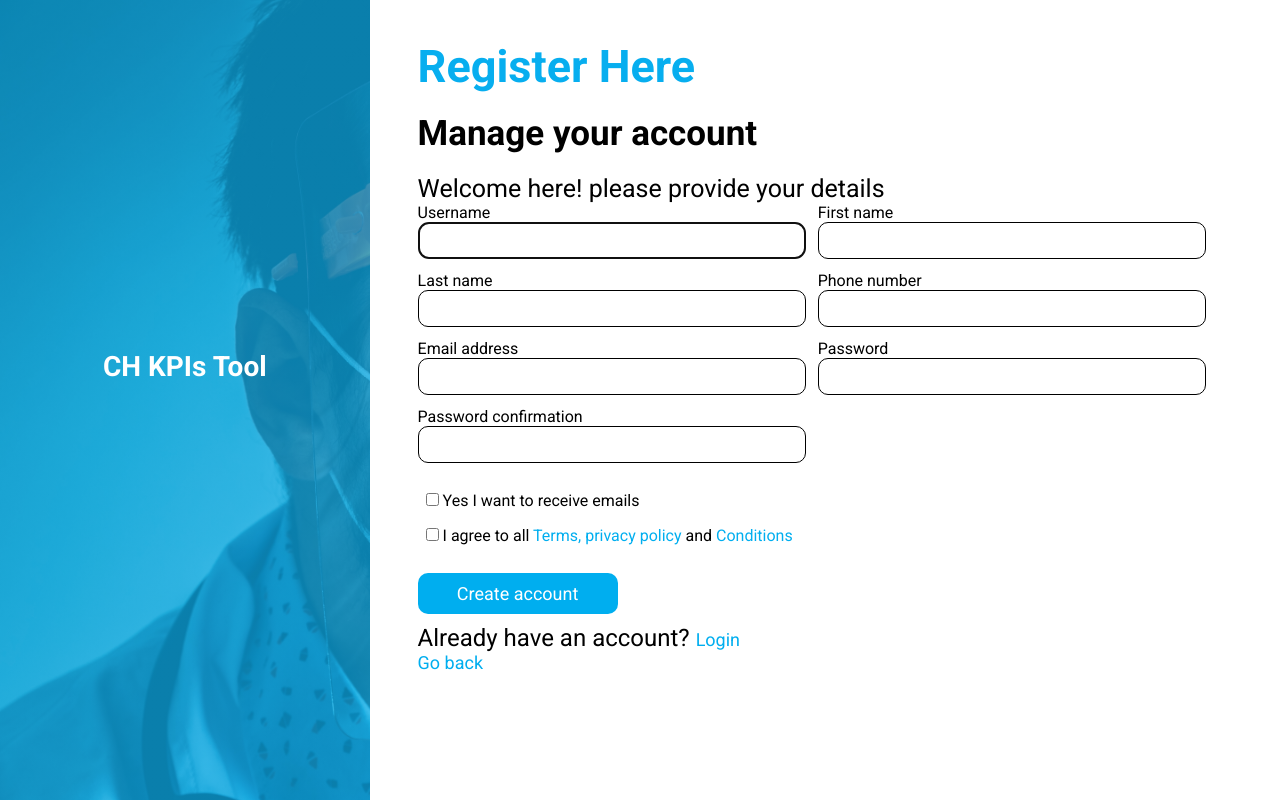
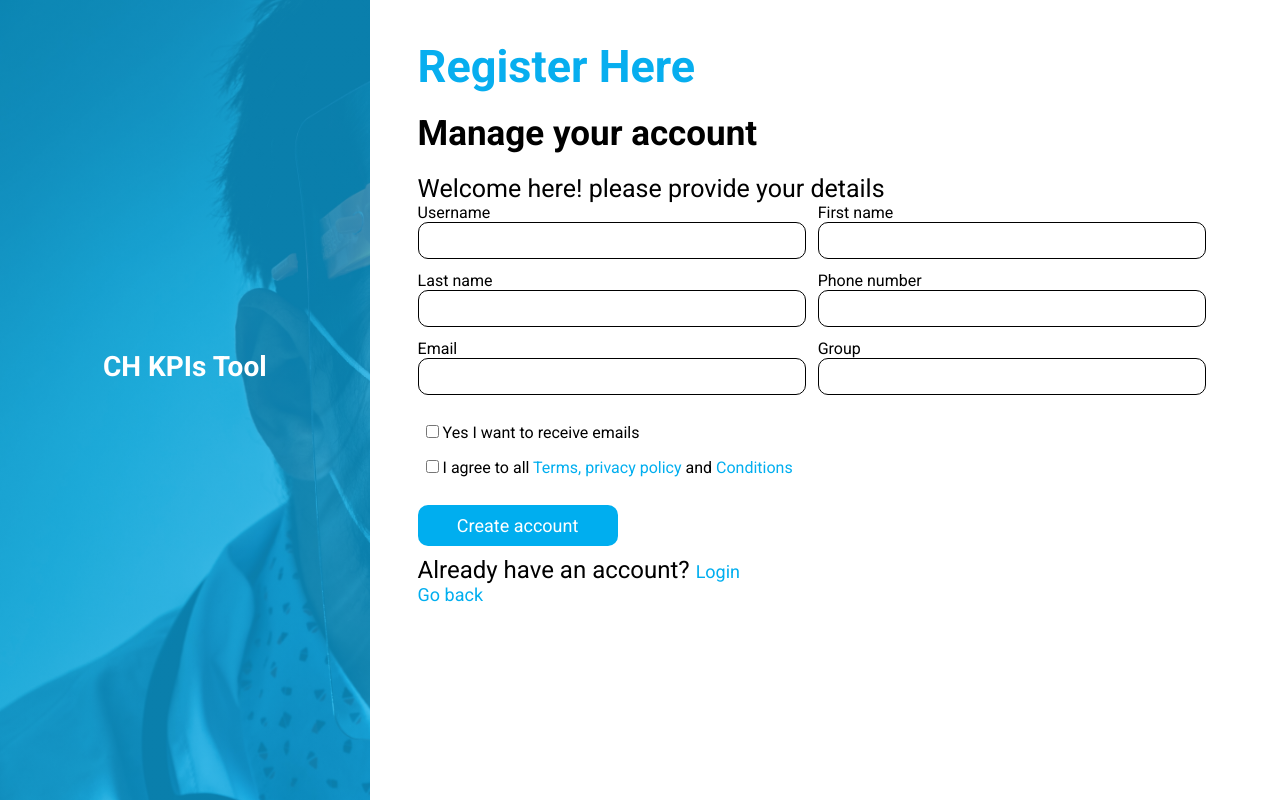
Before and after one commit to csrltd/ch-kpis-tool, a Django app: template templates/authentication/signup.html in a window 1280 px wide. Run offline with Django 4.2, Linux system fonts and the light colour scheme; the template is opened without the code that fills it: values that come from a table or form of the project are taken from there, others are empty; tables that the repository leaves empty hold one stand-in row (values such as "Sample post"); form fields are guessed from the names that the template uses; parts of the project's set-up code (start-up, migrations or seed data) failed here and were passed over.

Commit message:
Edited the UserRegistration form and signup view

```diff
--- a/dashboard/forms.py
+++ b/dashboard/forms.py
@@ -1,17 +1,18 @@
 from django import forms
 from django.contrib.auth.forms import UserCreationForm
 from django.contrib.auth.models import User
-from .models import Hospital, Patient, Measures, Census, Turnover, Hiring
+from .models import Hospital, Patient
+from django.contrib.auth.models import Group
 from django.forms import ModelForm, TextInput, Select, RadioSelect, DateTimeInput, NumberInput
 
 
 class UserRegistration(UserCreationForm):
     phone_number = forms.CharField(max_length=255)
-
+    group = forms.ModelChoiceField(queryset=Group.objects.all())
     class Meta:
         model = User
         fields = ['username', 'first_name', 'last_name',
-                  'phone_number', 'email', 'password1', 'password2']
+                  'phone_number', 'email', 'group']
 
     def clean_email(self):
         email = self.cleaned_data.get('email')
@@ -59,7 +60,6 @@ class patientForm(ModelForm):
             'birthday': DateTimeInput(attrs={'type': 'datetime-local'}),
             'admission_date': DateTimeInput(attrs={'type': 'datetime-local'}),
             'emergency_room': RadioSelect(),
-            }
 
 
 class MeasuresForm(ModelForm):
--- a/templates/authentication/signup.html
+++ b/templates/authentication/signup.html
@@ -60,13 +60,17 @@
                             {{form.email.label}}
                             {{form.email}}
                         </div>
-                        <div class="field">
+                        <!-- <div class="field">
                             {{form.password1.label}}
                             {{form.password1}}
                         </div>
                         <div class="field">
                             {{form.password2.label}}
                             {{form.password2}}
+                        </div> -->
+                        <div class="field">
+                            {{form.group.label}}
+                            {{form.group}}
                         </div>
                     </div>
 
```
Also changed, not shown: dashboard/views.py (+20 -8 lines).
